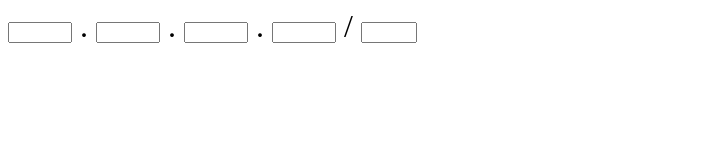
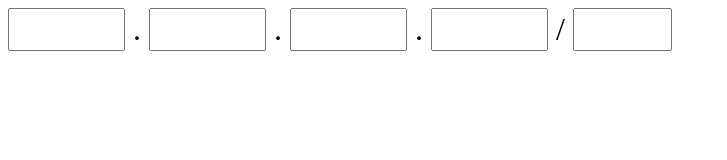
Before and after one commit to MAX5656/ipcalc, a plain HTML site: page docs/index.html in a window 1280 px wide. Shown: the whole page, without its empty margins (0-727 px from the left). Drawn offline with Linux system fonts and the light colour scheme.

Commit message:
Update index.html

```diff
--- a/docs/index.html
+++ b/docs/index.html
@@ -16,6 +16,7 @@
   <title>IPv4 address calculator</title>
   <style>
     body {font-size:200%;}
+    button, input, select, textarea {font-family:inherit;font-size:100%;}
   </style>
 </head>
 <body>
```
